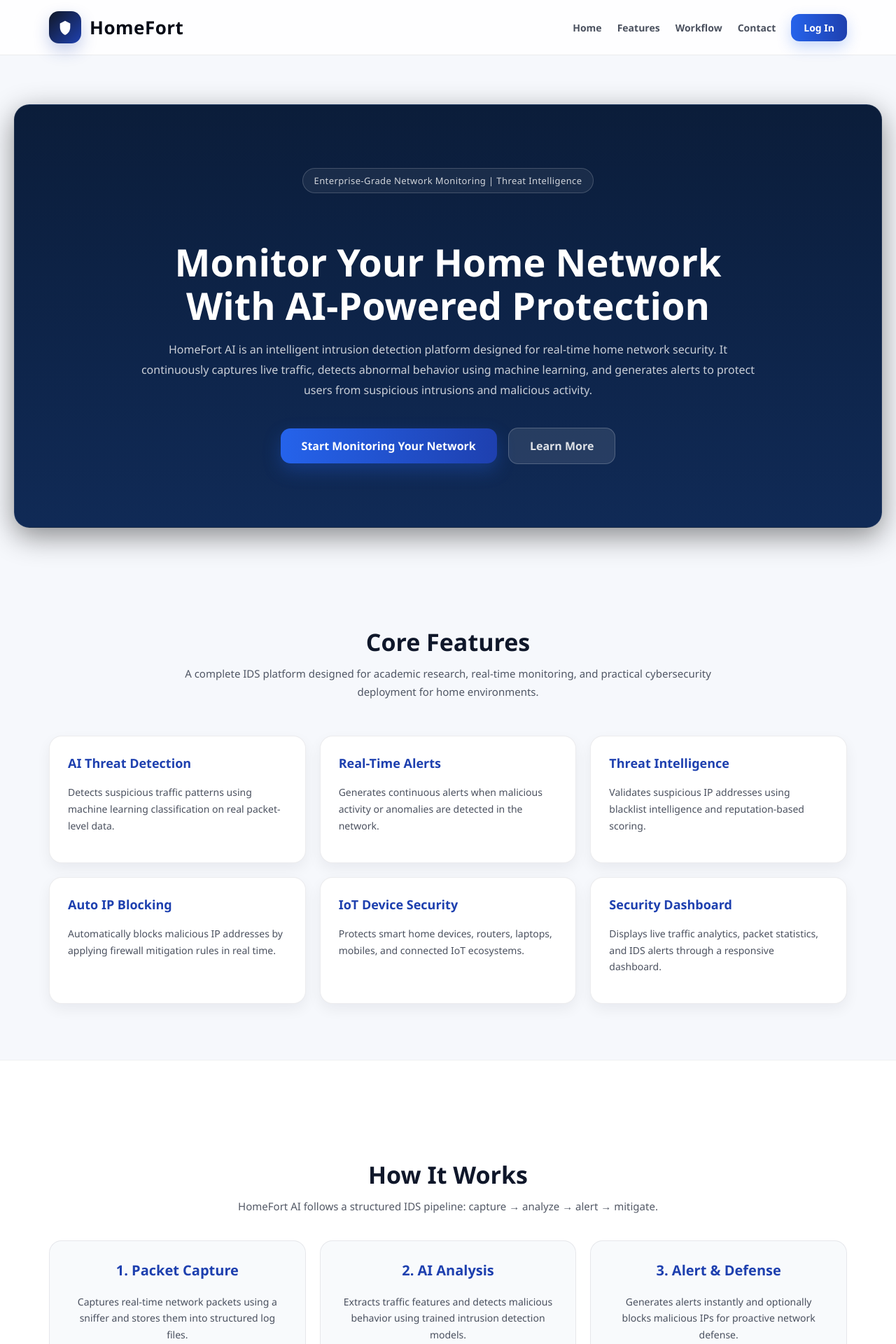
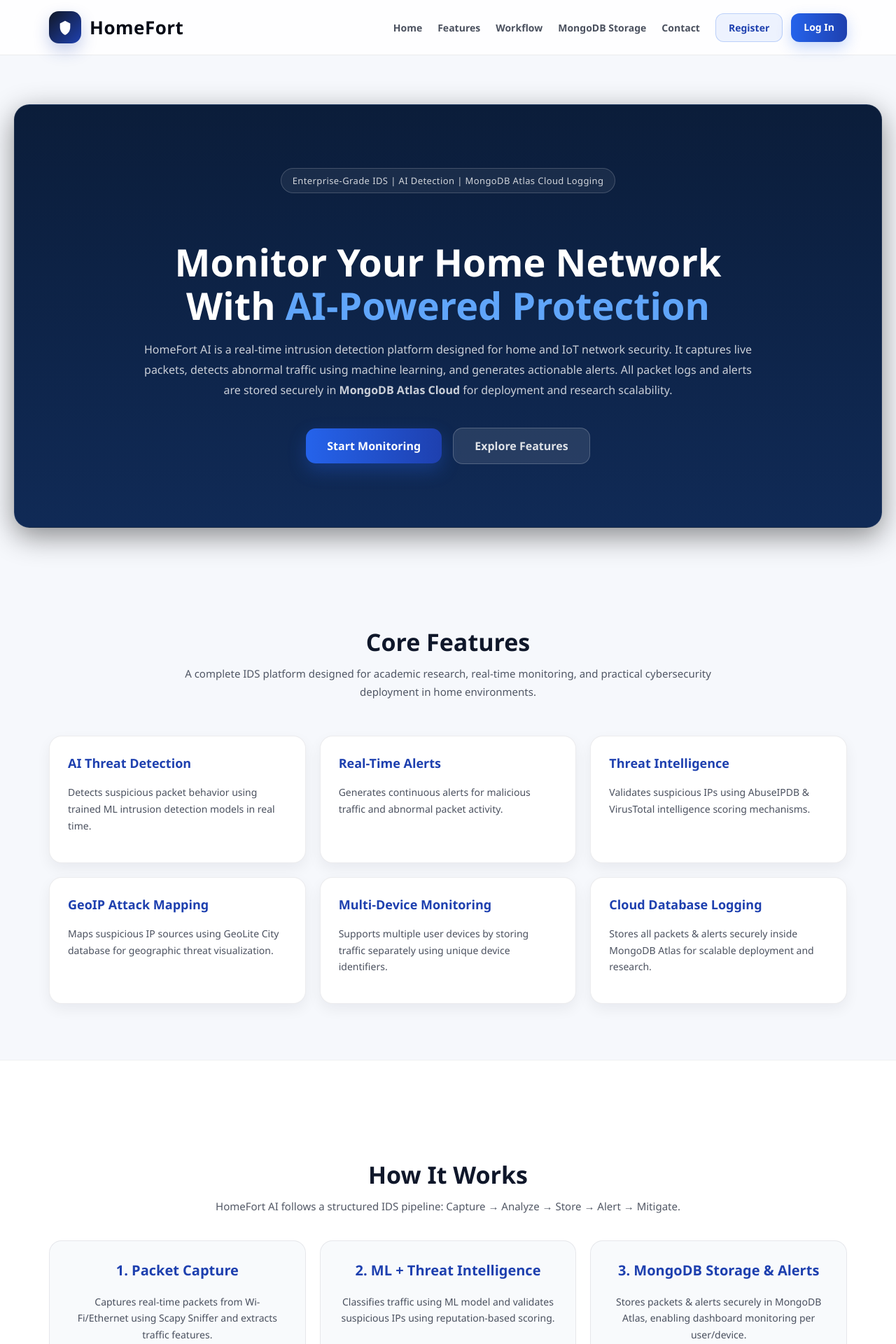
Before and after one commit to KRenukaSnigdha/HOMEFORT, a Flask app: page / in a window 1280 px wide. Shown: the top 1920 px of the page at 70% size. Run offline with Flask 3, Linux system fonts and the light colour scheme.

Commit message:
Revamp home.html with new layout and styles
Updated the home page HTML structure and styles, enhancing layout and functionality.

```diff
--- a/web/templates/home.html
+++ b/web/templates/home.html
@@ -73,6 +71,11 @@ nav a:hover {
     color: #2563eb;
 }
 
+.nav-buttons {
+    display: flex;
+    gap: 12px;
+}
+
 .login-btn {
     background: linear-gradient(90deg, #2563eb, #1e40af);
     color: #ffffff;
@@ -90,12 +93,30 @@ nav a:hover {
     box-shadow: 0px 10px 26px rgba(37, 99, 235, 0.35);
 }
 
+.register-btn {
+    background: rgba(37, 99, 235, 0.08);
+    border: 1px solid rgba(37, 99, 235, 0.25);
+    color: #1e40af;
+    padding: 10px 18px;
+    border-radius: 12px;
+    font-size: 14px;
+    font-weight: 700;
+    text-decoration: none;
+    transition: 0.3s;
+}
+
+.register-btn:hover {
+    background: rgba(37, 99, 235, 0.14);
+    transform: translateY(-2px);
+}
+
 /* HERO */
 .hero {
     padding: 70px 20px;
     display: flex;
     justify-content: center;
 }
+
 .hero-box {
     width: 100%;
     max-width: 1100px;
@@ -349,39 +414,41 @@ footer {
             </svg>
         </div>
 
-        <div class="brand">
         <div>
             <h2>HomeFort</h2>
         </div>
-</div>
-
     </div>
 
     <nav>
         <a href="/">Home</a>
         <a href="#features">Features</a>
         <a href="#how">Workflow</a>
+        <a href="#architecture">MongoDB Storage</a>
         <a href="#contact">Contact</a>
+
+        <div class="nav-buttons">
+            <a class="register-btn" href="/register">Register</a>
             <a class="login-btn" href="/login">Log In</a>
+        </div>
     </nav>
 </header>
 
 <section class="hero">
     <div class="hero-box">
 
-        <div class="hero-badge">Enterprise-Grade Network Monitoring | Threat Intelligence</div>
+        <div class="hero-badge">Enterprise-Grade IDS | AI Detection | MongoDB Atlas Cloud Logging</div>
 
-        <h1>Monitor Your Home Network<br>With AI-Powered Protection</h1>
+        <h1>Monitor Your Home Network<br>With <span>AI-Powered Protection</span></h1>
 
         <p>
-            HomeFort AI is an intelligent intrusion detection platform designed for real-time home network security.
-            It continuously captures live traffic, detects abnormal behavior using machine learning, and generates alerts
-            to protect users from suspicious intrusions and malicious activity.
+            HomeFort AI is a real-time intrusion detection platform designed for home and IoT network security.
+            It captures live packets, detects abnormal traffic using machine learning, and generates actionable alerts.
+            All packet logs and alerts are stored securely in <b>MongoDB Atlas Cloud</b> for deployment and research scalability.
         </p>
 
         <div class="hero-buttons">
-            <a class="btn-primary" href="/dashboard">Start Monitoring Your Network</a>
-            <a class="btn-secondary" href="#features">Learn More</a>
+            <a class="btn-primary" href="/dashboard">Start Monitoring</a>
+            <a class="btn-secondary" href="#features">Explore Features</a>
         </div>
 
     </div>
@@ -391,39 +458,39 @@ footer {
     <h2>Core Features</h2>
     <p>
         A complete IDS platform designed for academic research, real-time monitoring,
-        and practical cybersecurity deployment for home environments.
+        and practical cybersecurity deployment in home environments.
     </p>
 </div>
 
 <section class="features">
     <div class="card">
         <h3>AI Threat Detection</h3>
-        <p>Detects suspicious traffic patterns using machine learning classification on real packet-level data.</p>
+        <p>Detects suspicious packet behavior using trained ML intrusion detection models in real time.</p>
     </div>
 
     <div class="card">
         <h3>Real-Time Alerts</h3>
-        <p>Generates continuous alerts when malicious activity or anomalies are detected in the network.</p>
+        <p>Generates continuous alerts for malicious traffic and abnormal packet activity.</p>
     </div>
 
     <div class="card">
         <h3>Threat Intelligence</h3>
-        <p>Validates suspicious IP addresses using blacklist intelligence and reputation-based scoring.</p>
+        <p>Validates suspicious IPs using AbuseIPDB & VirusTotal intelligence scoring mechanisms.</p>
     </div>
 
     <div class="card">
-        <h3>Auto IP Blocking</h3>
-        <p>Automatically blocks malicious IP addresses by applying firewall mitigation rules in real time.</p>
+        <h3>GeoIP Attack Mapping</h3>
+        <p>Maps suspicious IP sources using GeoLite City database for geographic threat visualization.</p>
     </div>
 
     <div class="card">
-        <h3>IoT Device Security</h3>
-        <p>Protects smart home devices, routers, laptops, mobiles, and connected IoT ecosystems.</p>
+        <h3>Multi-Device Monitoring</h3>
+        <p>Supports multiple user devices by storing traffic separately using unique device identifiers.</p>
     </div>
 
     <div class="card">
-        <h3>Security Dashboard</h3>
-        <p>Displays live traffic analytics, packet statistics, and IDS alerts through a responsive dashboard.</p>
+        <h3>Cloud Database Logging</h3>
+        <p>Stores all packets & alerts securely inside MongoDB Atlas for scalable deployment and research.</p>
     </div>
 </section>
 
@@ -431,24 +498,71 @@ footer {
     <div class="section-title">
         <h2>How It Works</h2>
         <p>
-            HomeFort AI follows a structured IDS pipeline: capture → analyze → alert → mitigate.
+            HomeFort AI follows a structured IDS pipeline: Capture → Analyze → Store → Alert → Mitigate.
         </p>
     </div>
 
     <div class="steps-grid">
         <div class="step-box">
             <h3>1. Packet Capture</h3>
-            <p>Captures real-time network packets using a sniffer and stores them into structured log files.</p>
+            <p>Captures real-time packets from Wi-Fi/Ethernet using Scapy Sniffer and extracts traffic features.</p>
         </div>
 
         <div class="step-box">
-            <h3>2. AI Analysis</h3>
-            <p>Extracts traffic features and detects malicious behavior using trained intrusion detection models.</p>
+            <h3>2. ML + Threat Intelligence</h3>
+            <p>Classifies traffic using ML model and validates suspicious IPs using reputation-based scoring.</p>
         </div>
 
         <div class="step-box">
-            <h3>3. Alert & Defense</h3>
-            <p>Generates alerts instantly and optionally blocks malicious IPs for proactive network defense.</p>
+            <h3>3. MongoDB Storage & Alerts</h3>
+            <p>Stores packets & alerts securely in MongoDB Atlas, enabling dashboard monitoring per user/device.</p>
+        </div>
+    </div>
+</section>
+
+<section class="arch" id="architecture">
+    <div class="section-title">
+        <h2>MongoDB Atlas Architecture</h2>
+        <p>
+            HomeFort AI supports scalable deployment by storing packets and alerts in MongoDB Atlas.
+            This ensures multi-user access, device-level separation, and research-friendly cloud logging.
+        </p>
+    </div>
+
+    <div class="arch-grid">
+        <div class="arch-box">
+            <h3>User-Based Data Separation</h3>
+            <p>
+                After login, each user is assigned a unique <b>user_id</b>.
+                All stored packets and alerts contain this user_id so one user cannot access another user's traffic logs.
+            </p>
+        </div>
+
+        <div class="arch-box">
+            <h3>Device-Based Logging</h3>
+            <p>
+                Each monitored device is assigned a <b>device_id</b>.
+                MongoDB stores packets separately for each device, allowing multi-device home network security monitoring.
+            </p>
+        </div>
+
+        <div class="arch-box">
+            <h3>Cloud Storage for Deployment</h3>
+            <p>
+                MongoDB Atlas provides a managed cloud database.
+                This is required for production deployment and allows research-grade scalability for IEEE paper results.
+            </p>
+        </div>
+
+        <div class="arch-box">
+            <h3>Collections Used</h3>
+            <p>
+                HomeFort AI stores structured data into:
+                <br><b>packets</b> collection (traffic logs)
+                <br><b>alerts</b> collection (ML alerts)
+                <br><b>users</b> collection (login/register accounts)
+                <br><b>devices</b> collection (device tracking)
+            </p>
         </div>
     </div>
 </section>
@@ -458,14 +572,14 @@ footer {
 
     <p>
         HomeFort AI provides enterprise-level intrusion detection capabilities in a lightweight,
-        user-friendly platform suitable for real-time monitoring and academic cybersecurity research.
+        cloud-integrated platform suitable for real-time monitoring and academic cybersecurity research.
     </p>
 
     <a class="btn-primary" href="/dashboard">Get Started</a>
 </section>
 
 <footer>
-    © 2026 HomeFort AI | AI-Powered Intrusion Detection System
+    © 2026 HomeFort AI | AI-Powered Intrusion Detection System | MongoDB Atlas Cloud Logging
 </footer>
 
 </body>
```
Also changed, not shown: other parts of web/templates/home.html (+45 -3 lines). Lines whose indentation alone changed are shown as unchanged.
